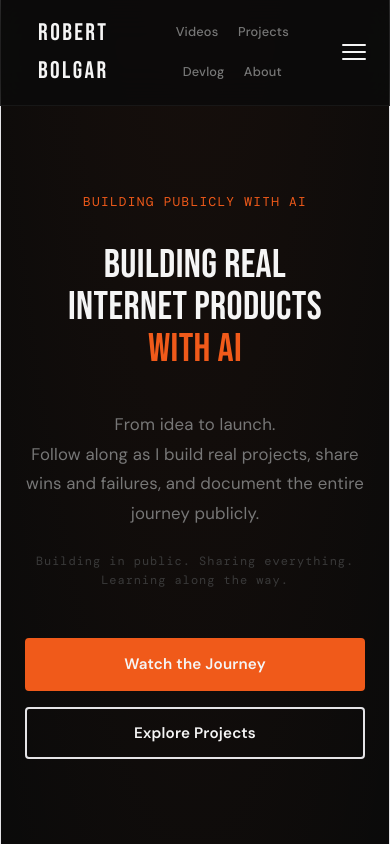
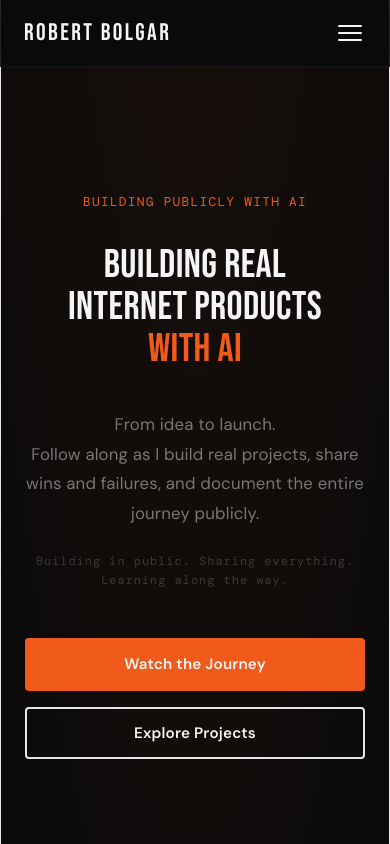
Before and after one commit to RobertBolgar/robertbolgar-dev, a React (Vite) app: page / in a window 390 px wide. Shown: the top 844 px of the page. Built offline with nearby package versions, Linux system fonts and the light colour scheme.

Commit message:
Fix mobile nav breakpoint for iPhone Safari compatibility

```diff
--- a/src/App.css
+++ b/src/App.css
@@ -195,18 +195,18 @@ a:hover {
   background: #d64d15;
 }
 
-@media (max-width: 768px) {
+@media (max-width: 1024px) {
   .nav-container {
     padding: 0.875rem 1.5rem;
   }
 
   .nav-links-desktop,
   .nav-cta-desktop {
-    display: none;
+    display: none !important;
   }
 
   .nav-hamburger {
-    display: flex;
+    display: flex !important;
   }
 
   .nav-container {
@@ -989,19 +989,6 @@ a:hover {
 }
 
 @media (max-width: 430px) {
-  .nav-links {
-    display: flex;
-    flex-direction: row;
-    justify-content: center;
-    align-items: center;
-    flex-wrap: wrap;
-    gap: clamp(18px, 5vw, 32px);
-  }
-
-  .nav-links a {
-    font-size: clamp(0.8rem, 2.5vw, 0.9rem);
-  }
-
   .hero-headline {
     font-size: clamp(2.5rem, 8vw, 4rem);
   }
```
